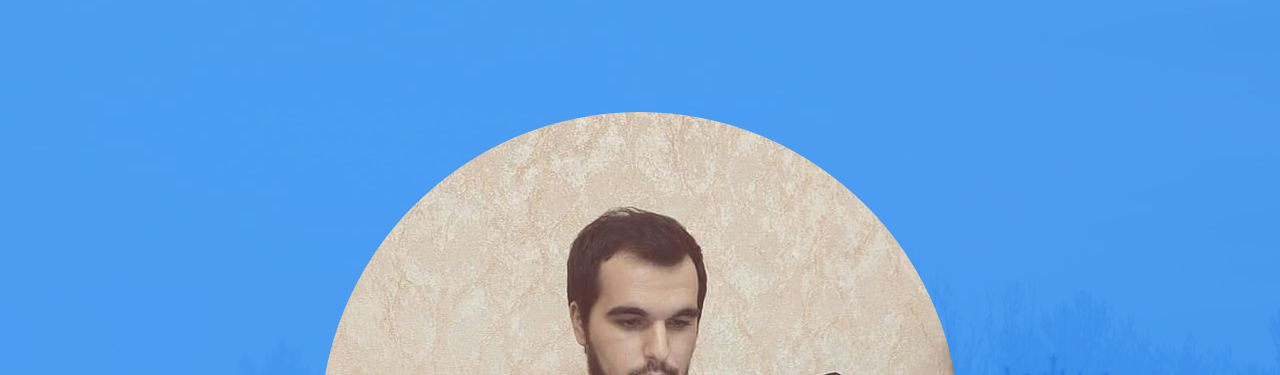
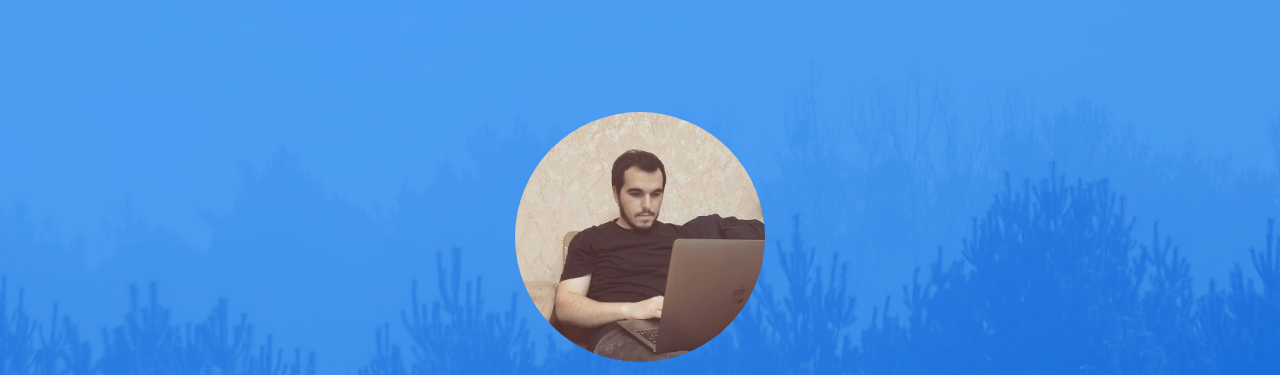
Before and after one commit to muradgafaroff/muradgafaroff.github.io, a plain HTML site: page index.html in a window 1280 px wide. Shown: the part 2970-3345 px from the top of the page. Drawn offline with Linux system fonts and the light colour scheme; files whose address does not match are found by name.

Commit message:
Update index.html

```diff
--- a/index.html
+++ b/index.html
@@ -383,7 +383,7 @@
 
             <div class="testimonial-box">
               <div class="author-test">
-                <img src="img/m11.jpg" alt="" class="rounded-circle b-shadow-a">
+                <img src="img/m11.jpg" alt="" class="rounded-circle b-shadow-a" style="height: 250px;">
                 <span class="author">Murad Gafaroff</span>
               </div>
               <div class="content-test">
@@ -496,13 +496,7 @@
             <div class="copyright-box">
               <p class="copyright">&copy; Copyright <strong>MG</strong></p>
               <div class="credits">
-                <!--
-                  All the links in the footer should remain intact.
-                  You can delete the links only if you purchased the pro version.
-                  Licensing information: https://bootstrapmade.com/license/
-                  Purchase the pro version with working PHP/AJAX contact form: https://bootstrapmade.com/buy/?theme=DevFolio
-                -->
-                Designed by <a href="https://bootstrapmade.com/">BootstrapMade</a>
+
               </div>
             </div>
           </div>
```
